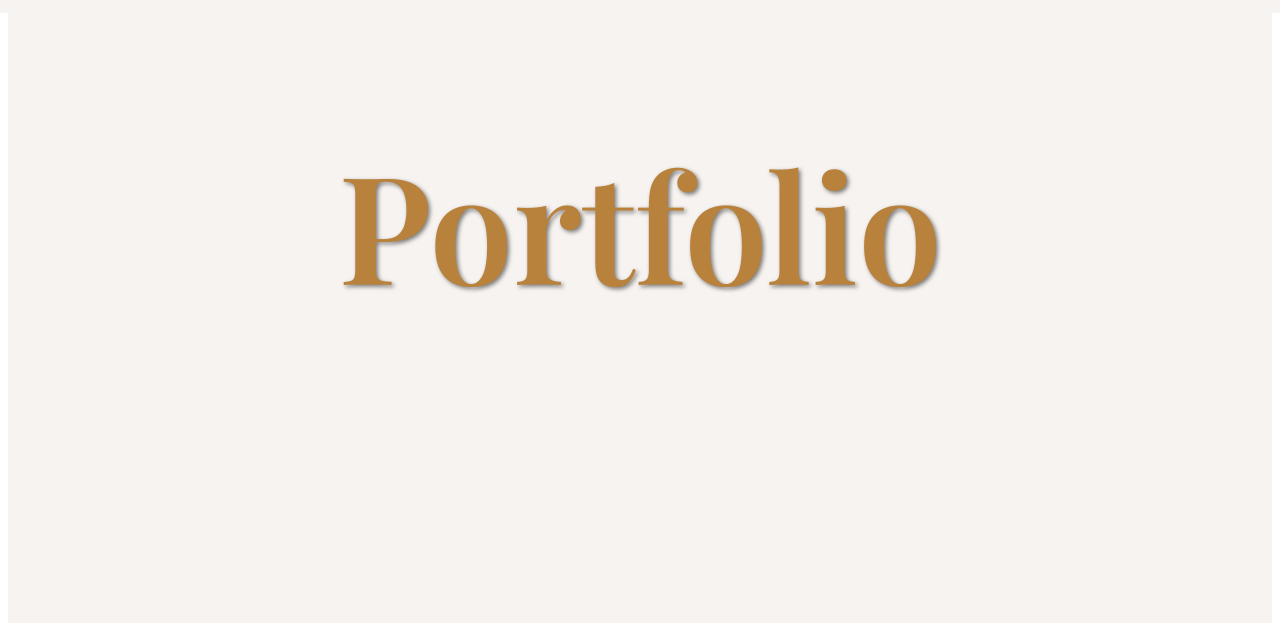
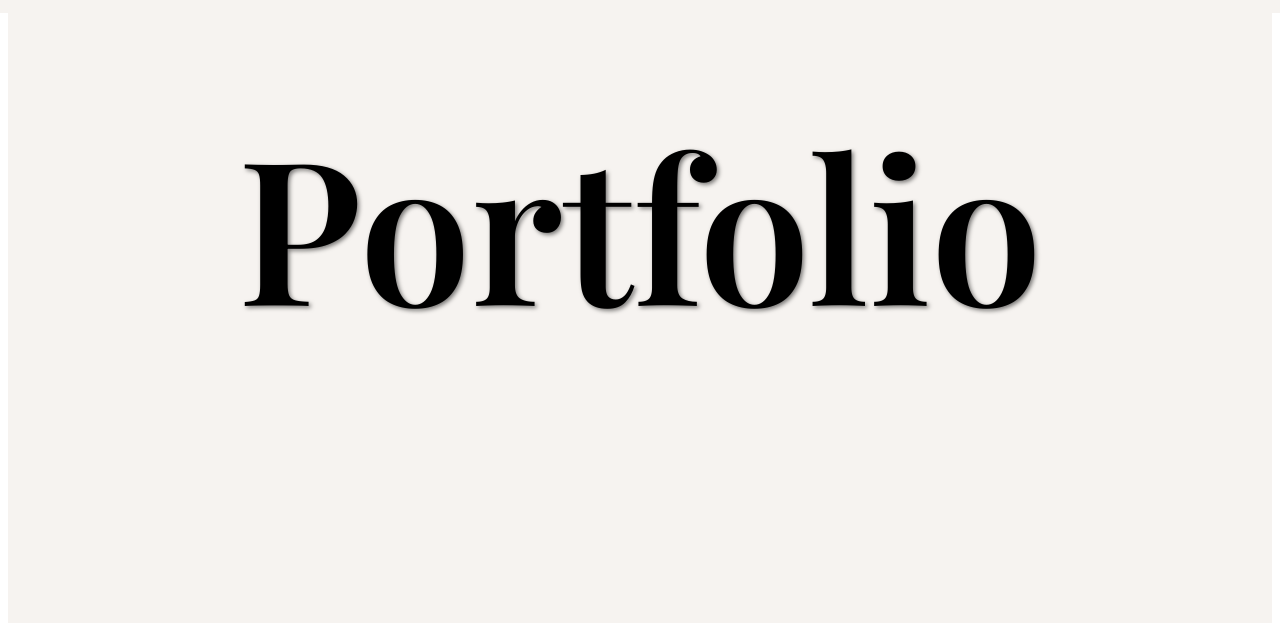
Before and after one commit to jolylow/jolylow.github.io, a plain HTML site: page index.html in a window 1280 px wide. Shown: the part 177-800 px from the top of the page. Drawn offline with nearby package versions, Linux system fonts and the light colour scheme; a web font is replaced by a local one.

Commit message:
Update style.css

```diff
--- a/style.css
+++ b/style.css
@@ -54,7 +54,7 @@ section.haut-page {
   display: flex;
   justify-content: center; /* Centre horizontalement */
   align-items: flex-start; /* Aligne les éléments du haut vers le haut */
-  padding-top: 160px; /* Espacement pour éviter que le titre soit sous le logo */
+  padding-top: 100px; /* Espacement pour éviter que le titre soit sous le logo */
 }
 
 /* Titre Portfolio centré */
@@ -68,8 +68,8 @@ section.haut-page {
 
 /* Taille et style du titre Portfolio */
 .big-title h1 {
-  color:#b8813c;
-  font-size: 150px; /* Taille ajustée pour un grand titre */
+  color:black;
+  font-size: 200px; /* Taille ajustée pour un grand titre */
   font-family: "Playfair Display", serif;
   margin: 0;
   padding: 20px;
```
